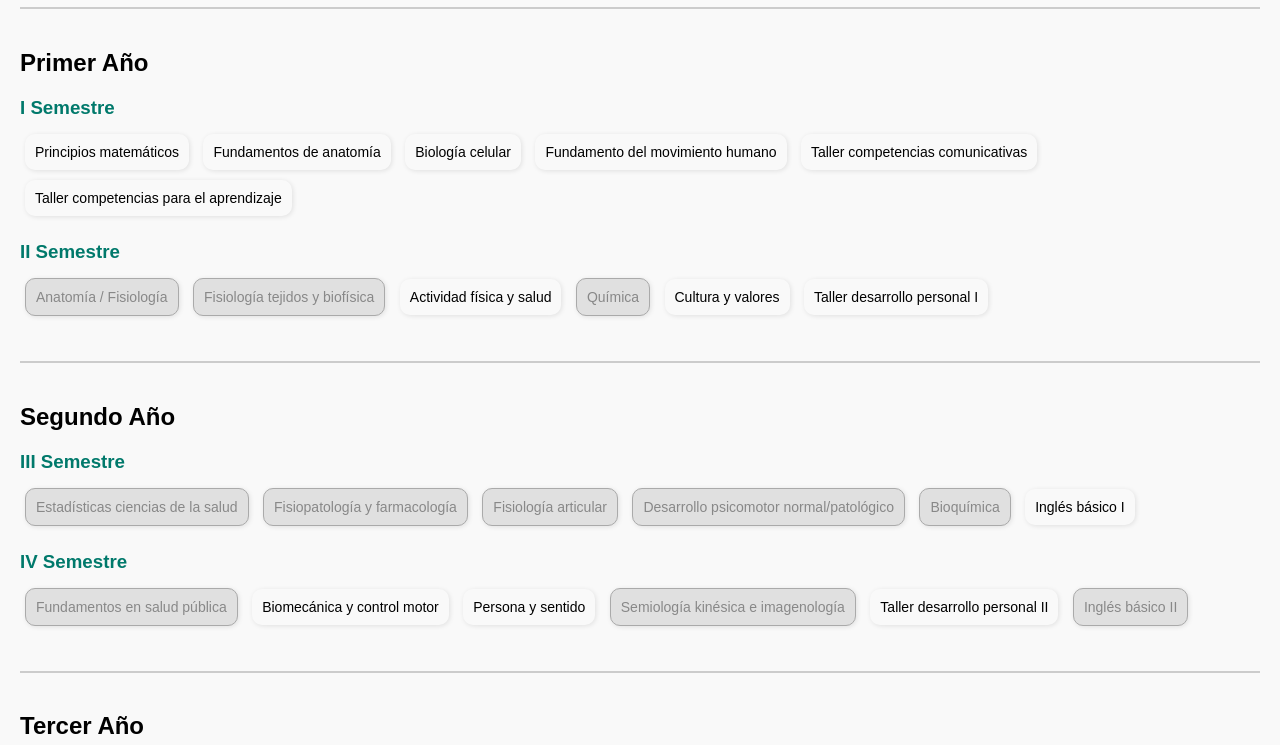
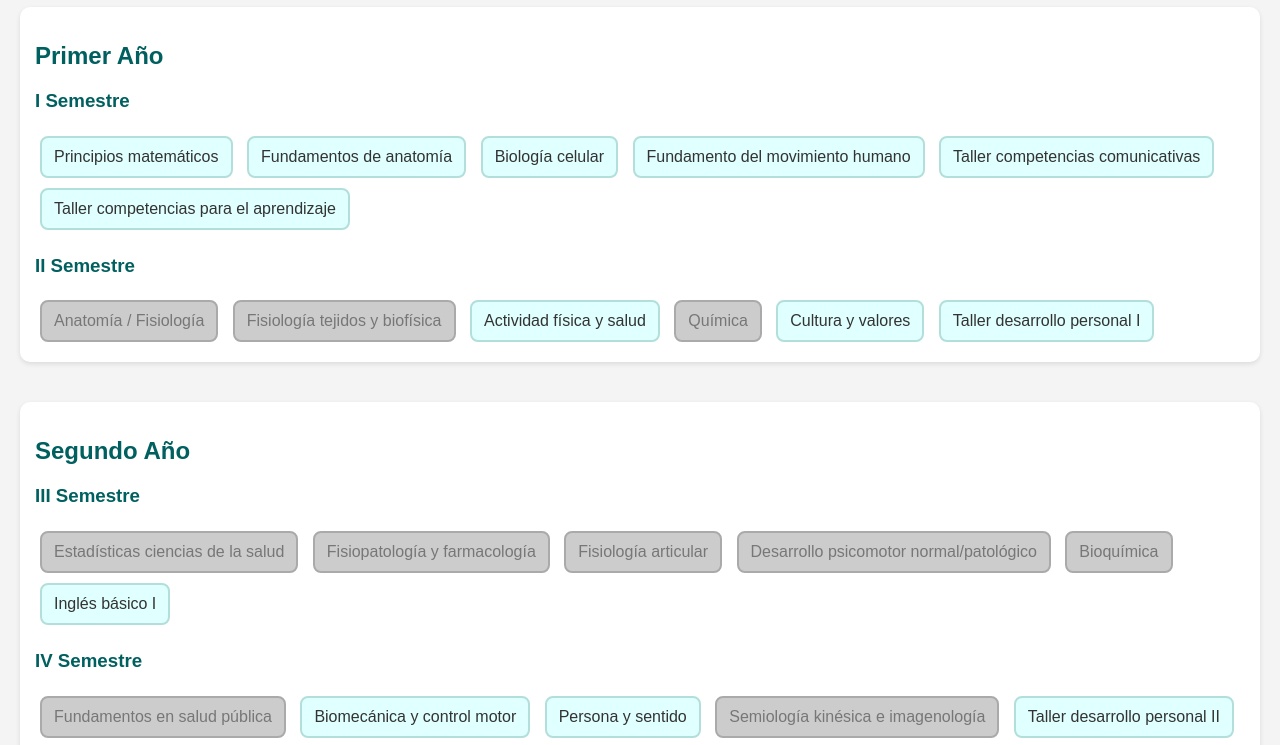
Before and after one commit to Shirley1730/Malla-kinesiolog-a-, a plain HTML site: page index.html in a window 1280 px wide. Shown: the part 93-838 px from the top of the page. Drawn offline with Linux system fonts and the light colour scheme.

Commit message:
Update estilos.css

```diff
--- a/estilos.css
+++ b/estilos.css
@@ -1,63 +1,59 @@
 body {
   font-family: Arial, sans-serif;
-  background-color: #f9f9f9;
+  background-color: #f4f4f4;
   margin: 0;
   padding: 20px;
 }
 
 h1 {
   text-align: center;
-  color: #004d40;
+  color: #006d77;
 }
 
 .ano {
   margin-bottom: 40px;
-  border-top: 2px solid #ccc;
-  padding-top: 20px;
+  background: #ffffff;
+  padding: 15px;
+  border-radius: 10px;
+  box-shadow: 0 2px 5px rgba(0,0,0,0.1);
 }
 
 .semestre {
-  margin-bottom: 20px;
+  margin-top: 20px;
 }
 
-.semestre h3 {
-  color: #00796b;
-  margin-bottom: 10px;
+h2, h3 {
+  color: #005f5f;
 }
 
 .ramo {
-  padding: 10px;
+  display: inline-block;
+  padding: 10px 12px;
   margin: 5px;
-  border-radius: 10px;
+  border-radius: 8px;
+  background-color: #e0ffff;
+  color: #333;
   cursor: pointer;
-  display: inline-block;
-  width: fit-content;
-  max-width: 300px;
-  text-align: center;
-  font-size: 14px;
-  box-shadow: 1px 1px 5px rgba(0, 0, 0, 0.1);
-  transition: 0.3s;
+  border: 2px solid #b2dfdb;
+  user-select: none;
+  transition: background-color 0.3s, transform 0.2s;
 }
 
 .ramo:hover {
-  transform: scale(1.03);
-}
-
-.ramo.desbloqueado {
-  background-color: #b2dfdb; /* verde agua */
-  color: #004d40;
-  border: 1px solid #004d40;
+  transform: scale(1.05);
 }
 
 .ramo.bloqueado {
-  background-color: #e0e0e0;
-  color: #888;
-  border: 1px solid #aaa;
+  background-color: #ccc;
+  border-color: #aaa;
+  color: #777;
   cursor: not-allowed;
+  text-decoration: none;
 }
 
 .ramo.aprobado {
-  background-color: #4db6ac;
-  color: white;
-  border: 1px solid #004d40;
+  text-decoration: line-through;
+  background-color: #a7ffeb;
+  color: #006d77;
+  border-color: #26a69a;
 }
```
